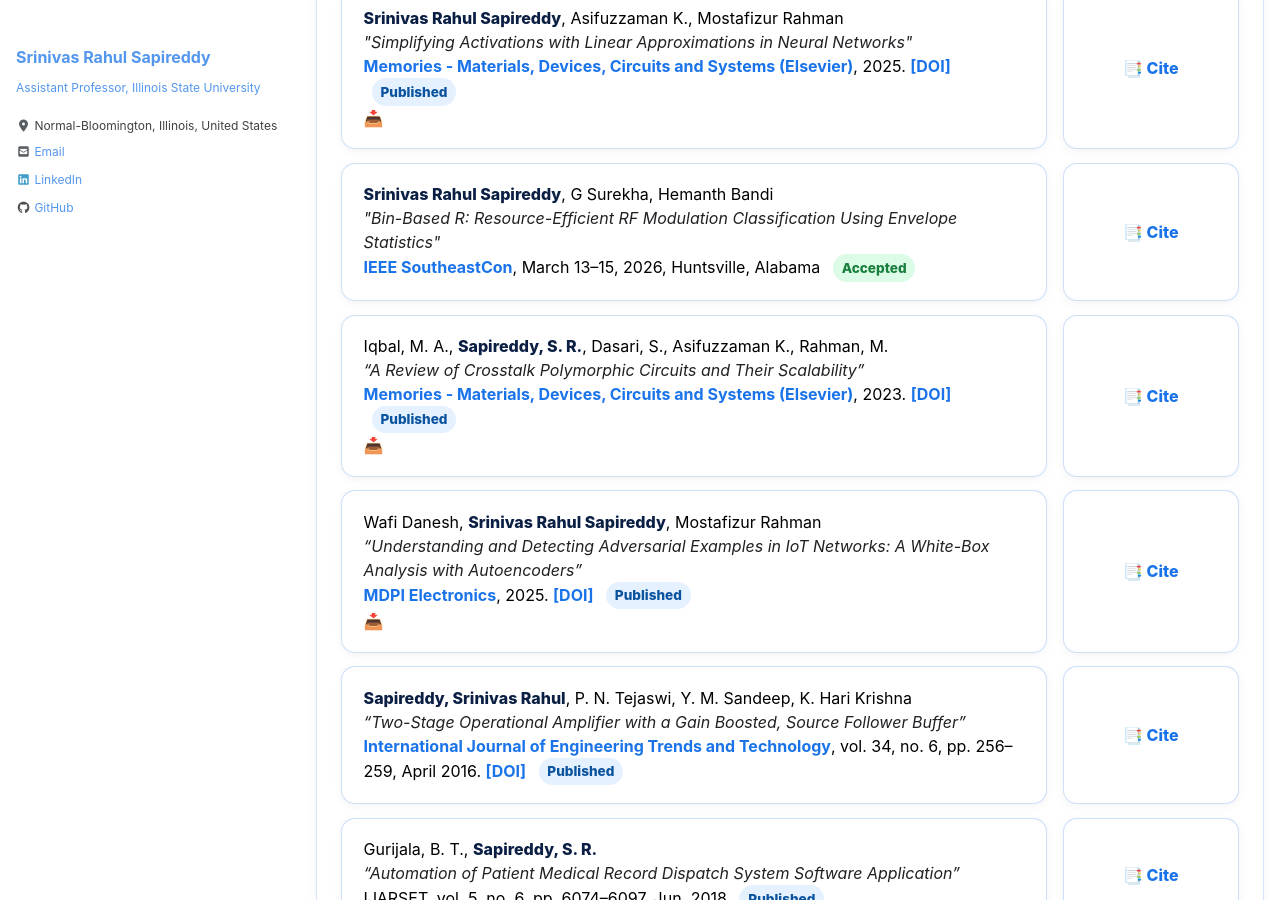
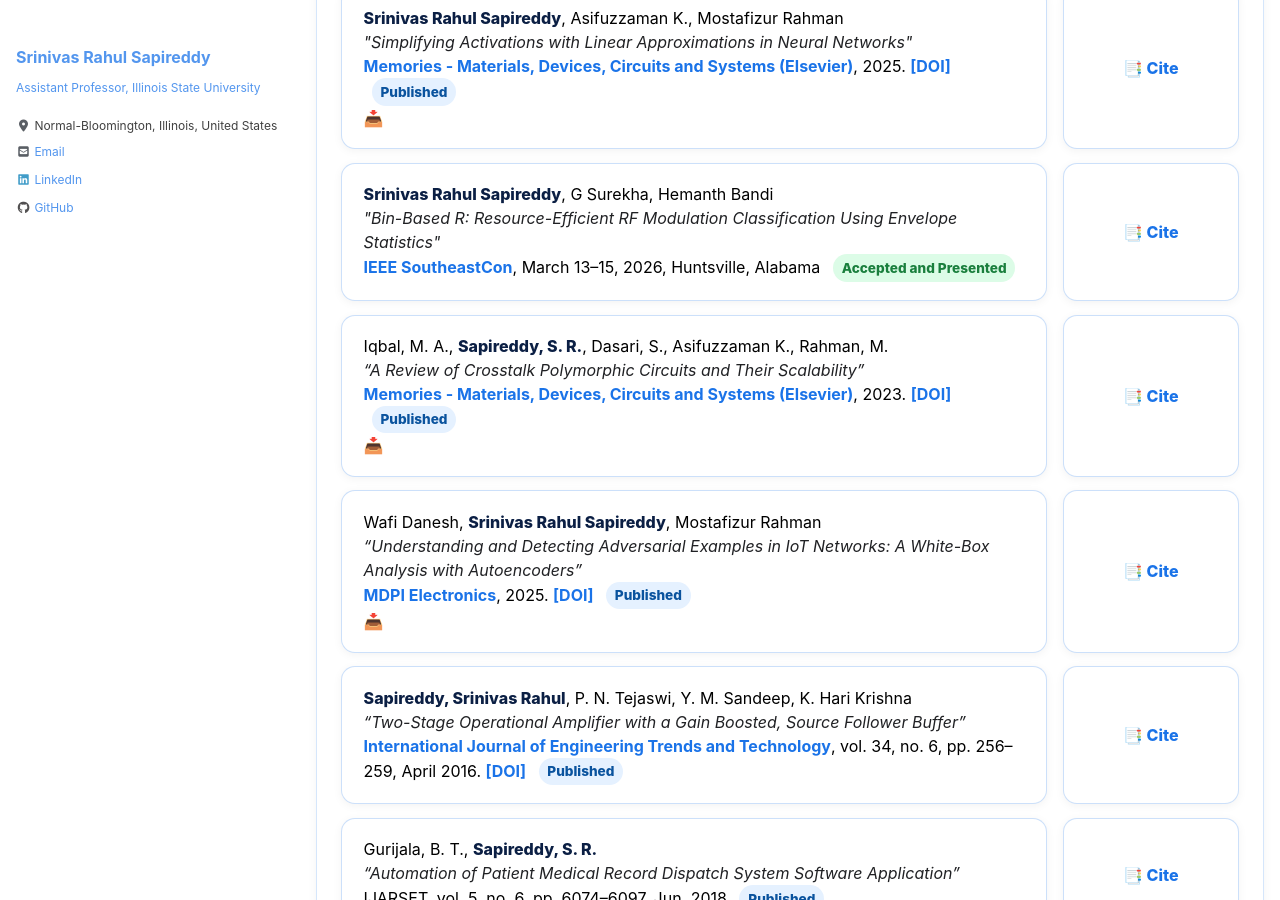
Before and after one commit to srsapireddy/srsapireddy.github.io, a Jekyll site: the page built from _pages/publications.md, in a window 1280 px wide and 900 px high, scrolled down 864 px. Built offline with Jekyll 4.4.1, drawn with Linux system fonts in a browser that asks for light colours; cached includes are drawn as plain includes; nearby versions of some CDN libraries.

Commit message:
Update publications.md

```diff
--- a/_pages/publications.md
+++ b/_pages/publications.md
@@ -328,7 +328,7 @@ function copyCitation(id) {
         <strong>Srinivas Rahul Sapireddy</strong>, G Surekha, Hemanth Bandi<br>
         <em>"Bin-Based R: Resource-Efficient RF Modulation Classification Using Envelope Statistics"</em><br>
         <a href="https://ieeesoutheastcon.org/" target="_blank" rel="noopener">IEEE SoutheastCon</a>, March 13–15, 2026, Huntsville, Alabama
-        <span class="status accepted">Accepted</span>
+        <span class="status accepted">Accepted and Presented</span>
       </div>
       <div class="cite-box" onclick="copyCitation('citeP4')">
         📑 Cite
```
